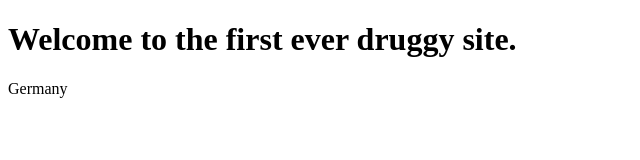
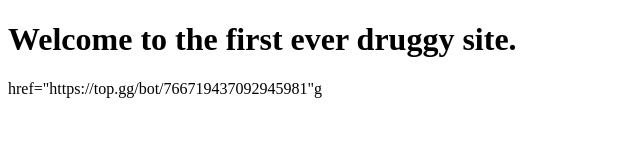
Before and after one commit to Druggy-Bot/Druggy, a plain HTML site: page index.html in a window 1280 px wide. Shown: the whole page, without its empty margins (0-640 px from the left). Drawn offline with Linux system fonts and the light colour scheme.

Commit message:
Update index.html

```diff
--- a/index.html
+++ b/index.html
@@ -3,6 +3,6 @@
   <title>Home - DruggySite</title>
   <body>
     <H1>Welcome to the first ever druggy site.</h1>
-    <p>Germany</p>
+    <a>href="https://top.gg/bot/766719437092945981"g</a>
    </body>
      </html>
```
